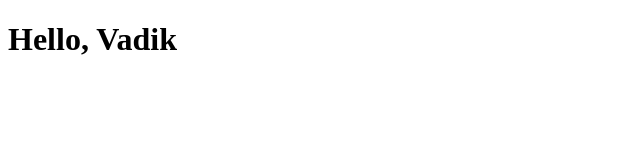
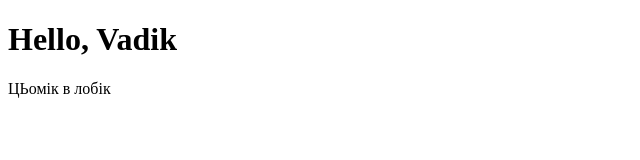
Before and after one commit to Archuk1/cursova, a plain HTML site: page index.html in a window 1280 px wide. Shown: the whole page, without its empty margins (0-640 px from the left). Drawn offline with Linux system fonts and the light colour scheme.

Commit message:
some line

```diff
--- a/index.html
+++ b/index.html
@@ -7,5 +7,6 @@
 </head>
 <body>
     <h1>Hello, Vadik</h1>
+    <p>ЦЬомік в лобік</p>
 </body>
 </html>
```
